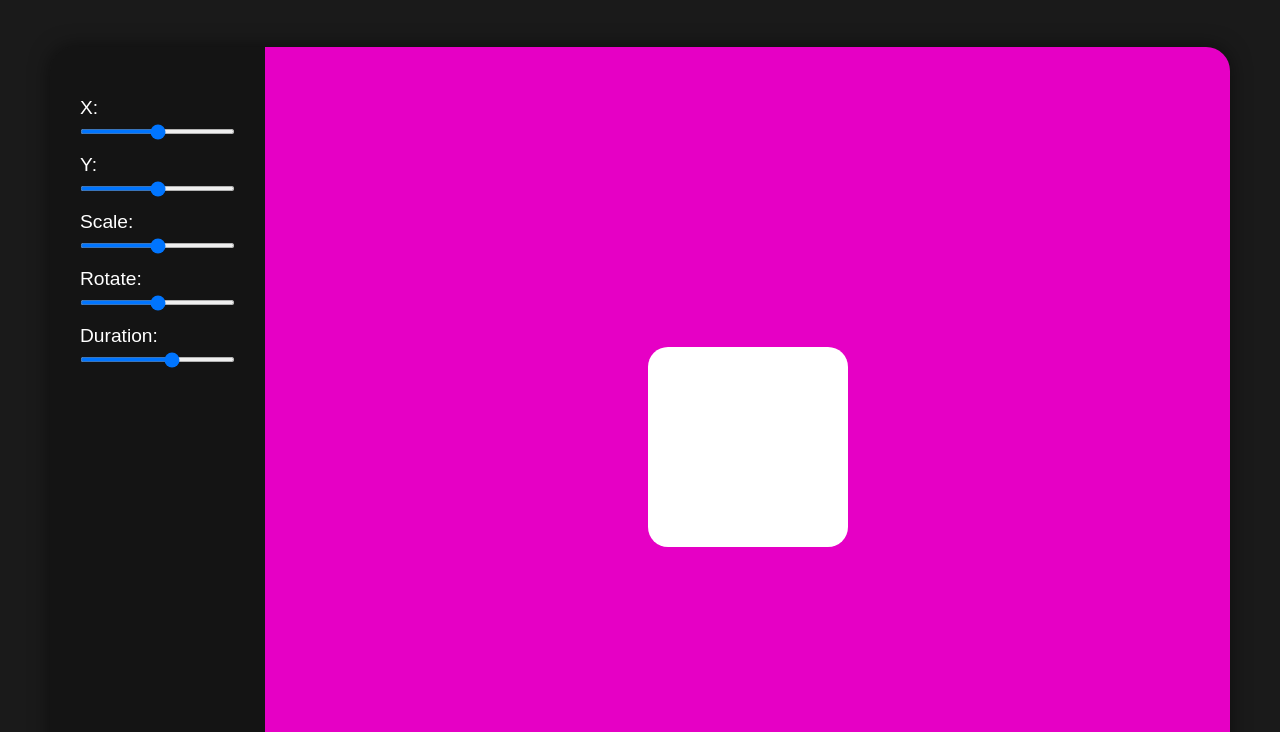
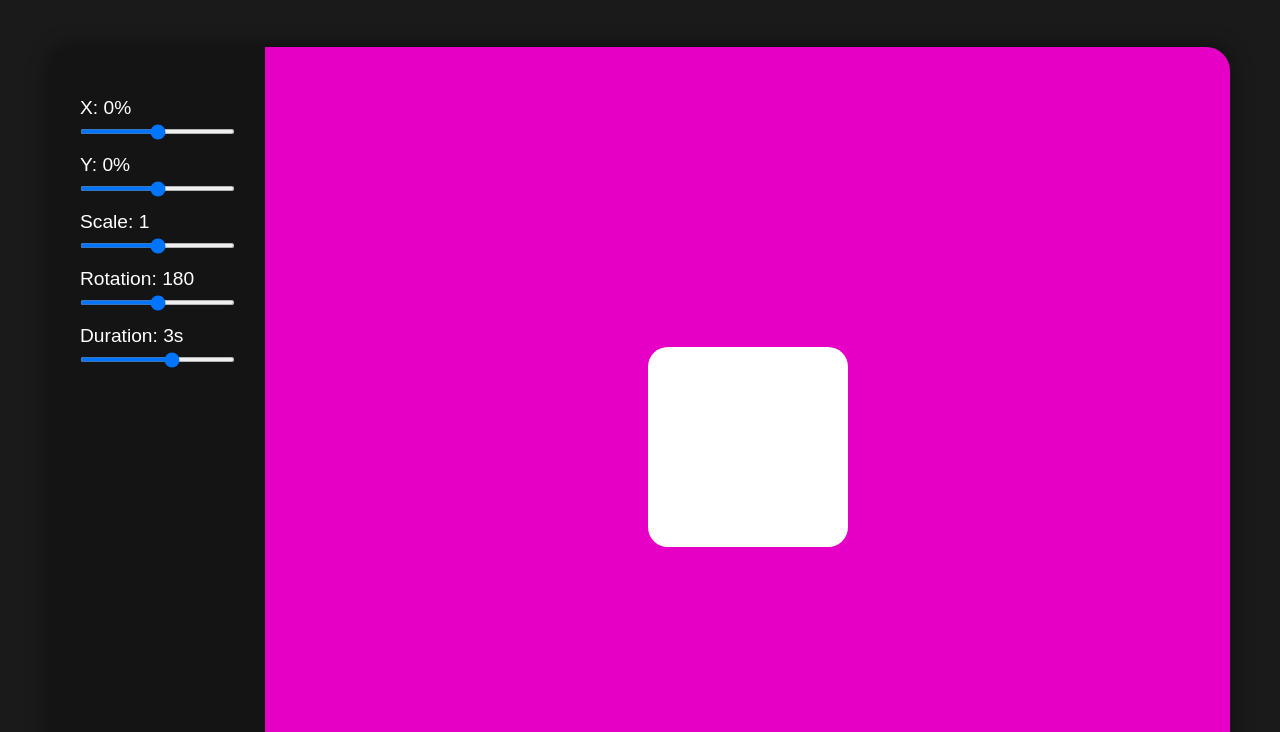
Before and after one commit to KESHAVsCODE/CSS-ANIMATION, a plain HTML site: page index.html in a window 1280 px wide. Shown: the part 68-800 px from the top of the page. Drawn offline with Linux system fonts and the light colour scheme.

Commit message:
Update index.html

```diff
--- a/index.html
+++ b/index.html
@@ -5,16 +5,13 @@
     <meta http-equiv="X-UA-Compatible" content="IE=edge" />
     <link rel="stylesheet" href="style.css" />
     <meta name="viewport" content="width=device-width, initial-scale=1.0" />
-    <link rel="stylesheet" href="style.css" />
-    <script defer src="compute.js"></script>
     <title>Animation Controller</title>
   </head>
   <body>
     <h1 class="title">Animate the Box</h1>
     <div class="animation-card">
       <form class="controls" id="animation-controls">
-        <!-- we can use oninput="changeHandler(event)" instead of onchange but it is slightly different -->
-        <label id="anim-x-label" htmlFor="anim-x">X: </label>
+        <label id="anim-x-label" htmlFor="anim-x">X: 0%</label>
         <input
           onchange="changeHandler(event)"
           type="range"
@@ -24,7 +21,7 @@
           id="anim-x"
           name="anim-x"
         />
-        <label id="anim-y-label" htmlFor="anim-y">Y: </label>
+        <label id="anim-y-label" htmlFor="anim-y">Y: 0%</label>
         <input
           onchange="changeHandler(event)"
           type="range"
@@ -34,7 +31,7 @@
           id="anim-y"
           name="anim-y"
         />
-        <label id="anim-scale-label" htmlFor="anim-scale">Scale: </label>
+        <label id="anim-scale-label" htmlFor="anim-scale">Scale: 1</label>
         <input
           onchange="changeHandler(event)"
           type="range"
@@ -45,7 +42,9 @@
           id="anim-scale"
           name="anim-scale"
         />
-        <label id="anim-rotation-label" htmlFor="anim-rotation">Rotate: </label>
+        <label id="anim-rotation-label" htmlFor="anim-rotation"
+          >Rotation: 180</label
+        >
         <input
           onchange="changeHandler(event)"
           type="range"
@@ -53,10 +52,9 @@
           max="360"
           class="slider"
           id="anim-rotation"
-          name="anim-rotate"
         />
         <label id="anim-duration-label" htmlFor="anim-duration"
-          >Duration:
+          >Duration: 3s
         </label>
         <input
           onchange="changeHandler(event)"
@@ -66,12 +64,12 @@
           step="1"
           class="slider"
           id="anim-duration"
-          name="anim-duration"
         />
       </form>
       <div class="animation-container">
         <div class="animation-div" id="animation-box"></div>
       </div>
     </div>
+    <script src="compute.js"></script>
   </body>
 </html>
```
